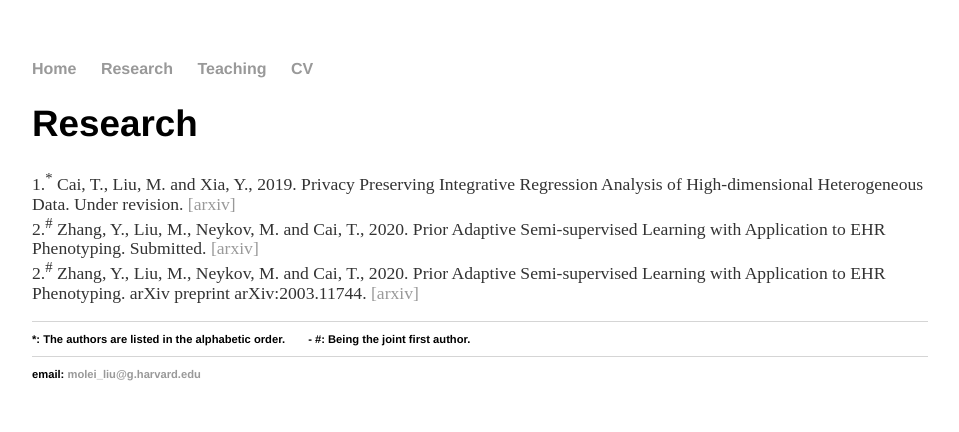
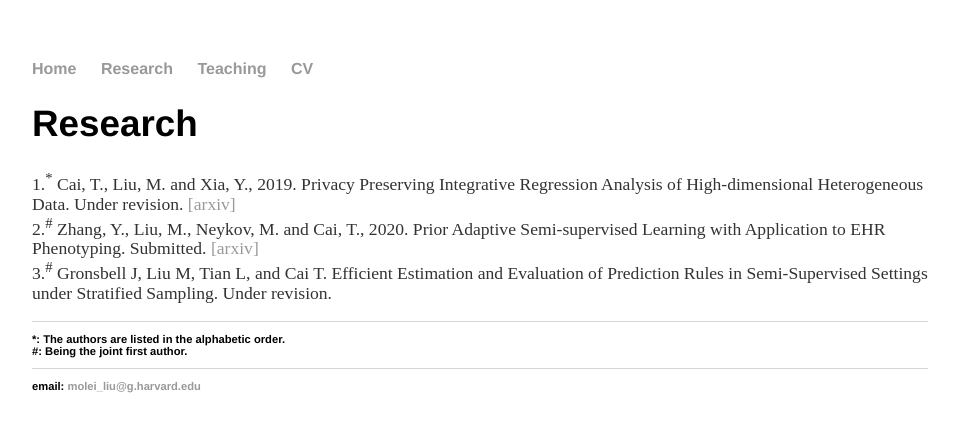
Before and after one commit to moleibobliu/moleibobliu.github.io, a Jekyll site: the page built from pub/index.html, in a window 1280 px wide. Shown: the top 432 px of the page, without its empty margins (160-1119 px from the left). Built offline with Jekyll 4.4.1, drawn with Linux system fonts in a browser that asks for light colours.

Commit message:
Update index.html

```diff
--- a/pub/index.html
+++ b/pub/index.html
@@ -12,15 +12,15 @@ title: Molei Liu
 		Prior Adaptive Semi-supervised Learning with Application to EHR Phenotyping.
 		Submitted. <a href="https://arxiv.org/abs/2003.11744"> [arxiv] </a>
 
-	<br \> 2.<sup>#</sup> Zhang, Y., Liu, M., Neykov, M. and Cai, T., 2020.
-		Prior Adaptive Semi-supervised Learning with Application to EHR Phenotyping.
-		arXiv preprint arXiv:2003.11744. <a href="https://arxiv.org/abs/2003.11744"> [arxiv] </a>
+	<br \> 3.<sup>#</sup> Gronsbell J, Liu M, Tian L, and Cai T.
+		Efficient Estimation and Evaluation of Prediction Rules in Semi-Supervised Settings under Stratified Sampling.
+		Under revision.
 
 	</h1>
 	<footer>
 	    <ul>
-	       <li> *: The authors are listed in the alphabetic order. </a></li>
-	       -<li> #: Being the joint first author. </a></li>
+	           <li> *: The authors are listed in the alphabetic order. </a></li>
+	    <br \> <li> #: Being the joint first author. </a></li>
 	   </ul>
 	</footer>
 
```
